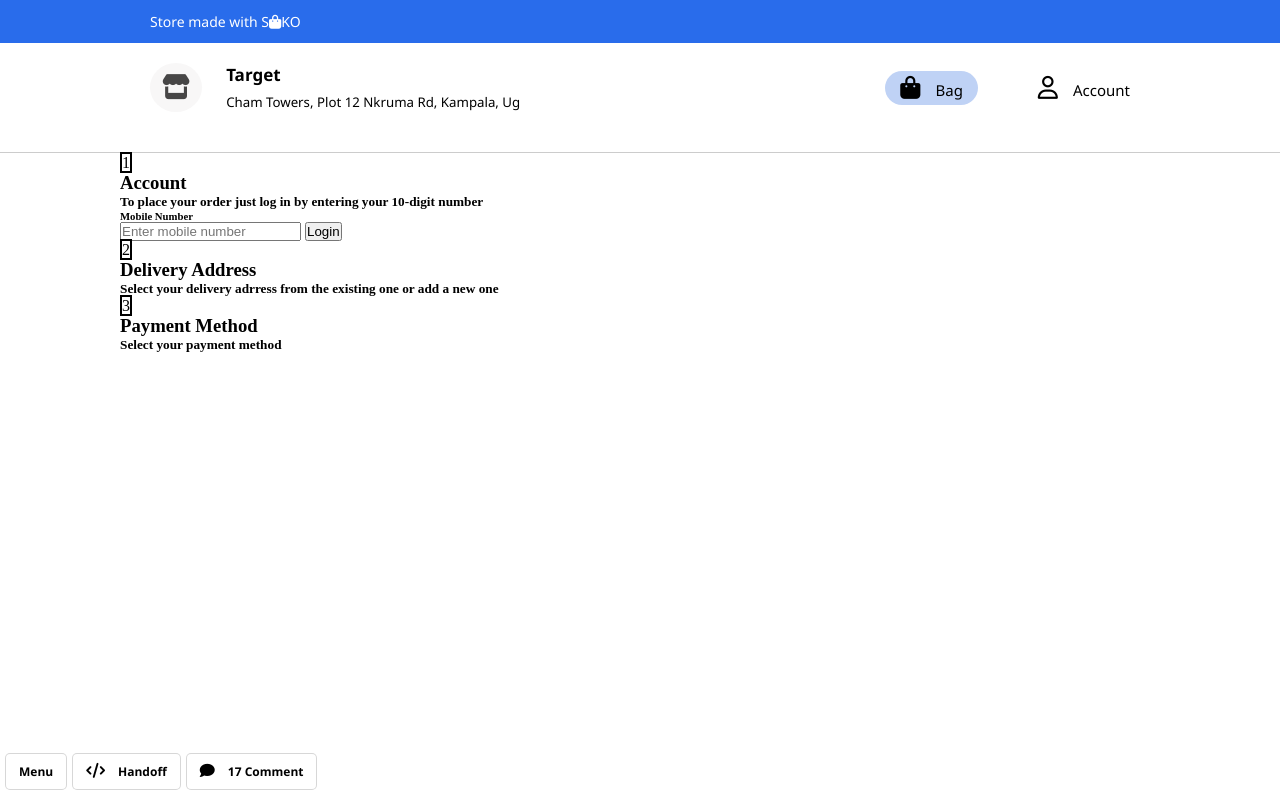
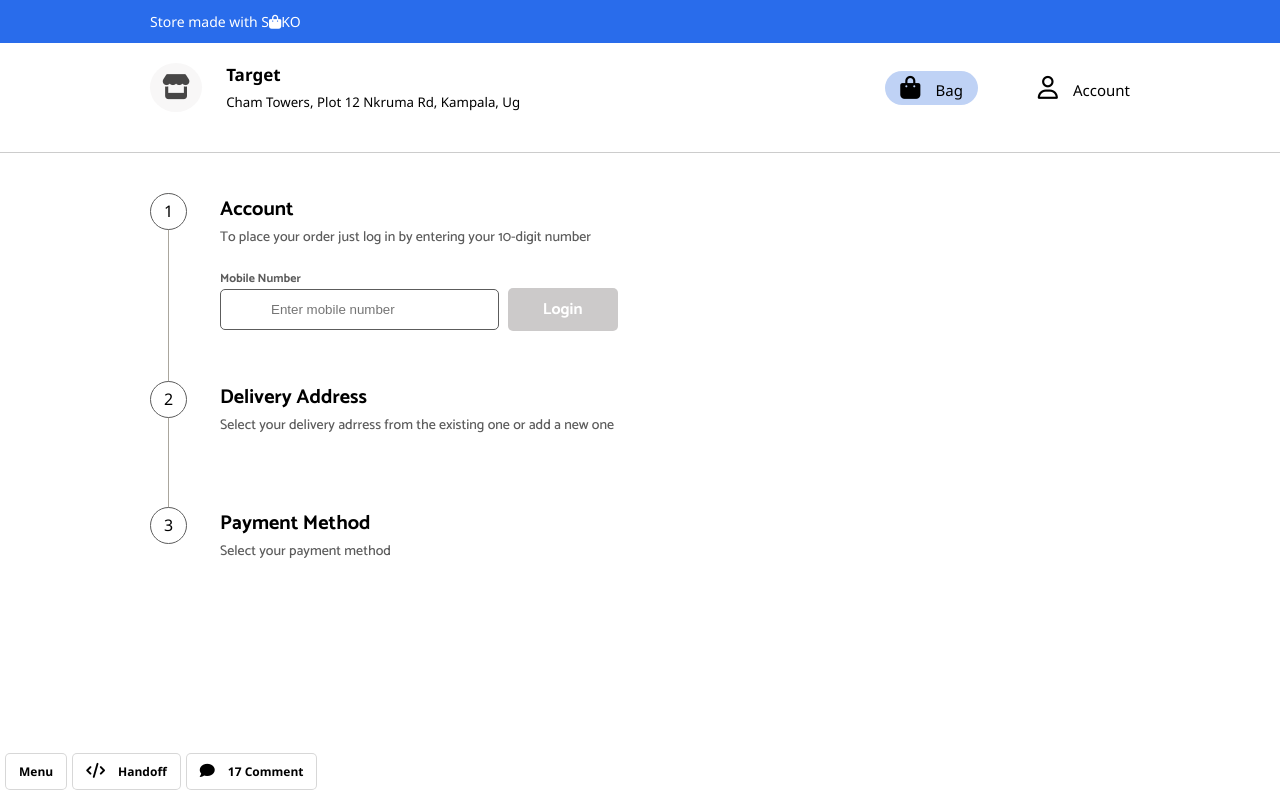
Before and after one commit to Jafarscript/sako-details, a plain HTML site: page index.html in a window 1280 px wide. Drawn offline with Linux system fonts and the light colour scheme.

Commit message:
Sako marts user info page

```diff
--- a/index.html
+++ b/index.html
@@ -7,6 +7,10 @@
     <meta name="viewport" content="width=device-width, initial-scale=1.0">
     <title>Soko Storefront Web</title>
     <script src="https://kit.fontawesome.com/78489cf207.js" crossorigin="anonymous"></script>
+    <link rel="preconnect" href="https://fonts.gstatic.com">
+    <link
+        href="https://fonts.googleapis.com/css2?family=Catamaran:wght@100;200;300;400;500;600;700;800;900&display=swap"
+        rel="stylesheet">
     <link rel="stylesheet" href="style.css">
 </head>
 
@@ -32,19 +36,25 @@
         <section class="product">
             <div class="details">
                 <ul class="bar">
-                    <li>
+                    <li class="active">
+                        <div>
                             <h3>Account</h3>
                             <h5>To place your order just log in by entering your 10-digit number</h5>
                             <h6>Mobile Number</h6>
                             <input type="text" placeholder="Enter mobile number"> <button>Login</button>
+                        </div>
                     </li>
                     <li>
+                        <div>
                             <h3>Delivery Address</h3>
                             <h5>Select your delivery adrress from the existing one or add a new one</h5>
+                        </div>
                     </li>
                     <li>
+                        <div>
                             <h3>Payment Method</h3>
                             <h5>Select your payment method</h5>
+                        </div>
                     </li>
                 </ul>
             </div>
--- a/style.css
+++ b/style.css
@@ -83,27 +83,82 @@ header p span{
     color: rgb(71, 70, 70);
 }
 .product{
-    padding: 1px 120px;
+    padding: 30px 150px;
 }
 
 .bar{
     counter-reset: step;
     counter-increment: step 0;
+    position: relative;
+    list-style-type: none;
+    padding: 10px;
+    font-family: 'Segoe UI', Tahoma, Geneva, Verdana, sans-serif;
 }
 .bar li{
-    list-style-type: none;
-    position: relative;
+    padding-bottom: 50px;
+}
+.bar li div{
+    margin-left: 60px;
+    font-family: 'Catamaran', sans-serif;
+}
+.bar li div h3{
+    font-size: 20px;
+    /* margin-bottom: 0px; */
+}
+.bar li div h5{
+    font-size: 14px;
+    font-weight: 500;
+    color: rgb(92, 92, 92);
+    margin-bottom: 20px;
+}
+.bar li div h6{
+    font-size: 12px;
+    color: rgb(92, 92, 92);
+}
+.bar li div button{
+    padding: 8px 35px;
+    font-size: 16px;
+    font-weight: bold;
+    font-family: 'Catamaran', sans-serif;
+    border-radius: 5px;
+    border: none;
+    margin-left: 5px;
+    color: white;
+    background: rgb(204, 202, 202);
+}
+.bar li div input{
+    padding: 12px 50px;
+    border-radius: 5px;
+    border: 0.5px solid rgb(92, 92, 92);
+    outline: none;
+}
+.bar li::before{
+    position: absolute;
+    content: counter(step);
+    counter-increment: step;
+    width: 35px;
+    height: 35px;
+    line-height: 35px;
+    text-align: center;
+    background: #fff;
+    border: 1px solid rgb(92, 92, 92);
+    left: 0px;
+    border-radius: 50%;
 }
 
-.bar li::before{
-    content: counter(step);
-    counter-increment: step;
-    width: 50px;
-    height: 50px;
-    text-align: center;
-    border: 2px solid black;
+.bar li::after{
+    content: "";
+    position: absolute;
+    width: 1px;
+    background: #aaa69d;
+    height: 70%;
+    z-index: -1;
+    top: 10px;
+    left: 18px;
+    /* left: 0;
+    right: 0; */
+}
 
-}
 
 /* color: rgb(41, 108, 235); */
 /* background: rgb(245, 212, 67); */
```
Lines whose indentation alone changed are shown as unchanged.
